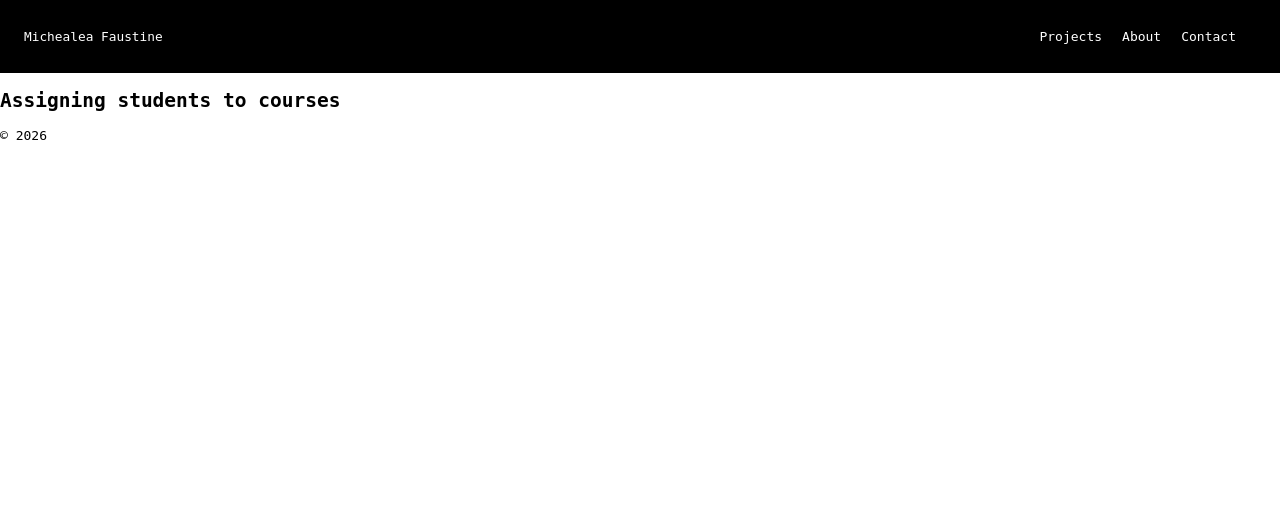
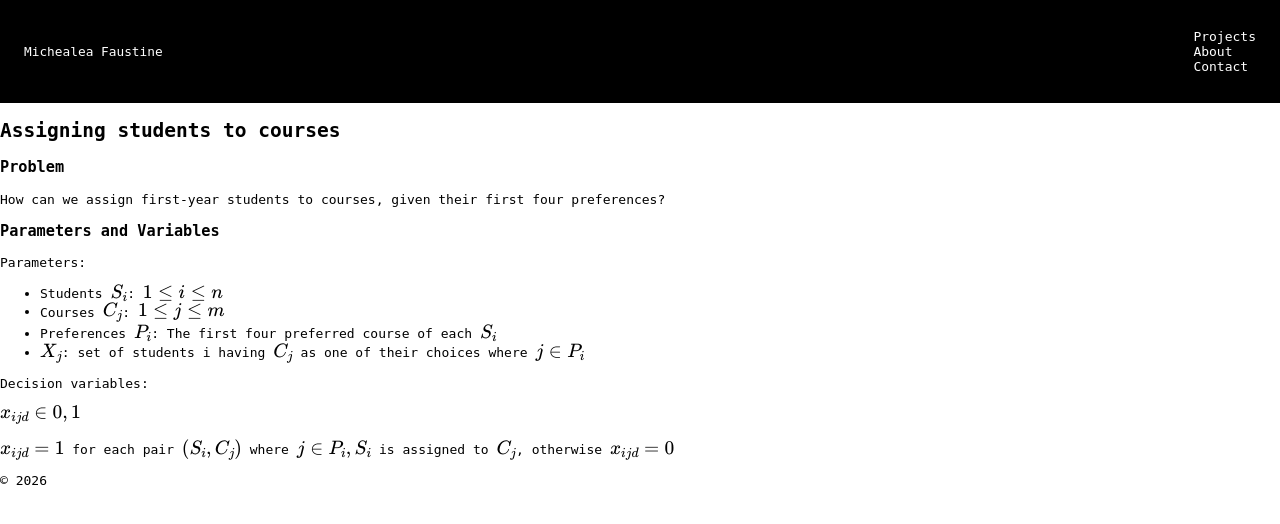
Before and after one commit to Michxz312/portfolio, a Flask app: page /assignment/ in a window 1280 px wide. Shown: the top 524 px of the page. Run offline with Flask 3, Linux system fonts and the light colour scheme.

Commit message:
Update assignment intro.html

```diff
--- a/static/styles.css
+++ b/static/styles.css
@@ -15,15 +15,6 @@ body {
     color: #fff;
     font-size: 0.8rem;
     text-decoration: none;
-}
-
-ul {
-    display: flex;
-    list-style: none;
-}
-
-ul li {
-    margin-right: 20px;
 }
 
 ul li a{
--- a/templates/projects/assignment/intro.html
+++ b/templates/projects/assignment/intro.html
@@ -4,4 +4,25 @@
     <section id="projects">
         <h2>Assigning students to courses</h2>
     </section>
+
+    <h3>Problem</h3>
+    <p>How can we assign first-year students to courses, given their first four preferences?</p>
+
+    <h3>Parameters and Variables</h3>
+    <p></p>
+    <p>Parameters:</p>
+    <ul>
+        <li>Students \( S_{i} \): \( 1 \leq i \leq n \)</li>
+        <li>Courses \( C_{j} \): \( 1 \leq j \leq m \)</li>
+        <li>Preferences \( P_{i} \): The first four preferred course of each \( S_{i} \)</li>
+        <li>\( X_{j} \): set of students i having \( C_{j} \) as one of their choices where \( j \in P_{i} \)</li>
+    </ul>
+    <p>Decision variables:</p>
+    <p>\( x_{ijd} \in {0,1} \)</p>
+    <p>\( x_{ijd} = 1 \) for each pair \( (S_{i},C_{j}) \) where \( j \in P_{i},S_{i} \) is assigned to \( C_{j} \), otherwise \( x_{ijd} = 0 \)</p>
+
+
+
+
+    <script src="https://cdn.jsdelivr.net/npm/mathjax@3/es5/tex-mml-chtml.js"></script>
 {% endblock %}
```
